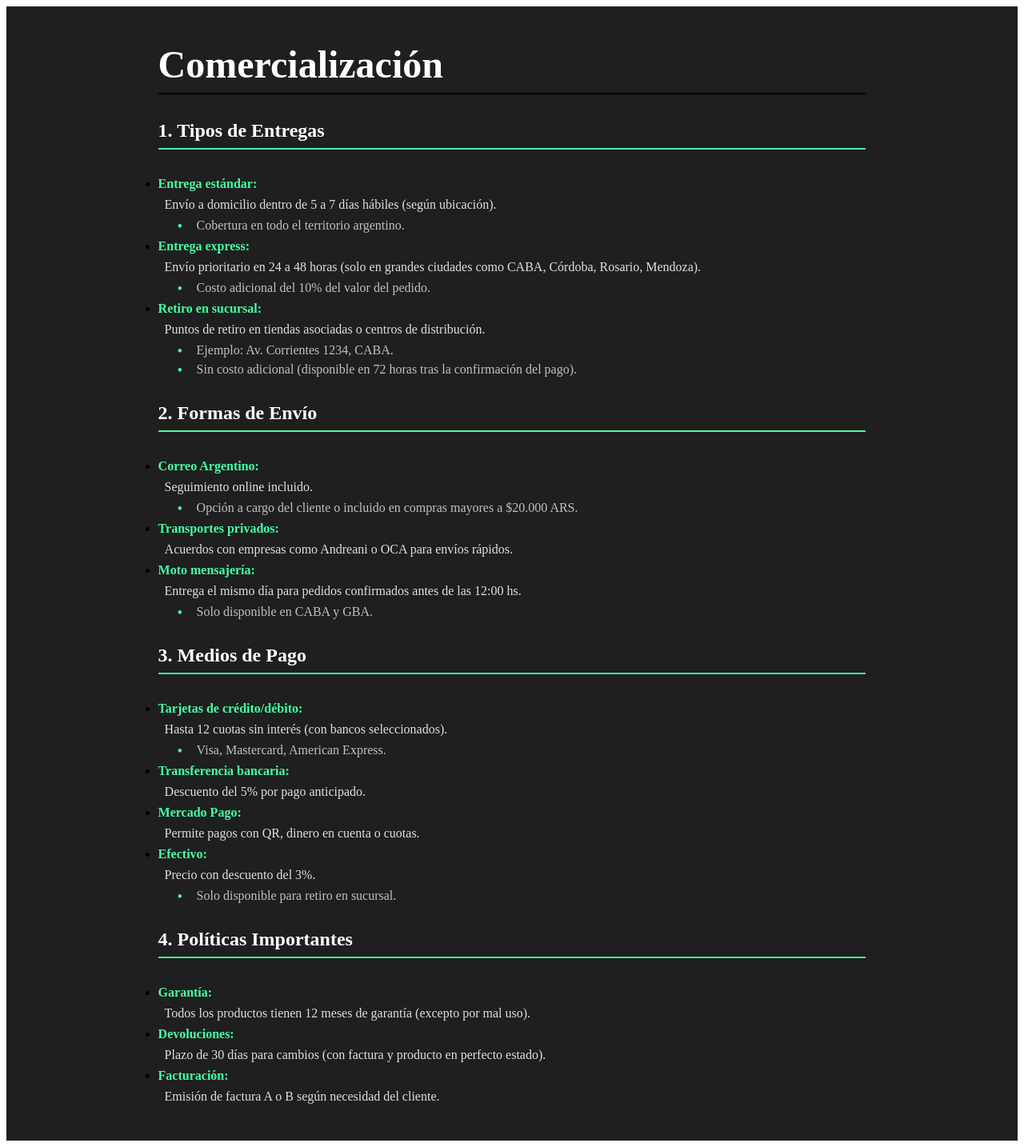
After one commit to IgnacioEsquenon/proyecto_esquenon_gomez, a CodeIgniter 4 app: the page made by app/Views/Contenido/comercializacion_view.php in a window 1280 px wide. The commit adds this page. Shown: the whole page at 80% size. Run offline with PHP 8.4 and a stand-in for CodeIgniter, Linux system fonts and the light colour scheme; the template is opened without the code that fills it, so the values that code supplies are empty; some libraries are stand-ins or nearby versions.

Commit message:
Commit 14/04

```diff
--- a/app/Config/App.php
+++ b/app/Config/App.php
@@ -16,7 +16,7 @@ class App extends BaseConfig
      *
      * E.g., http://example.com/
      */
-    public string $baseURL = 'http://localhost/proyecto_esquenon_gomez-1/';
+    public string $baseURL = 'http://localhost/proyecto_esquenon_gomez/';
 
     /**
      * Allowed Hostnames in the Site URL other than the hostname in the baseURL.
--- a/app/Config/Routes.php
+++ b/app/Config/Routes.php
@@ -9,5 +9,6 @@ $routes->get('/', 'Home::Principal');
 $routes->get('principal', 'Home::Principal');
 $routes->get('quienes_somos', 'Home::quienes_somos');
 /** Ruta de catalogo */
-/** Ruta de comercializacion */
+$routes->get('comercializacion', 'Home::comercializacion');
 $routes->get('terminos_y_condiciones', 'Home::ter_y_cond');
+$routes->get('contacto', 'Home::contacto');
--- /dev/null
+++ b/app/Views/Contenido/comercializacion_view.php
@@ -0,0 +1,115 @@
+<section class="comercializacion">
+    <link rel="stylesheet" href=<?php echo base_url('assets/css/comercializacion_style.css')?>>
+    <h2 class="Titulo">Comercialización</h2>
+
+    <!-- Sección 1: Tipos de Entregas -->
+    <div>
+            <h2 class="titulo-seccion">1. Tipos de Entregas</h2>
+            <ul class="lista-contenido">
+                <li class="item-principal">
+                    <span class="titulo-item">Entrega estándar:</span>
+                    <span class="descripcion-item">Envío a domicilio dentro de 5 a 7 días hábiles (según ubicación).</span>
+                    <ul class="sub-lista">
+                        <li class="sub-item">Cobertura en todo el territorio argentino.</li>
+                    </ul>
+                </li>
+
+                <li class="item-principal">
+                    <span class="titulo-item">Entrega express:</span>
+                    <span class="descripcion-item">Envío prioritario en 24 a 48 horas (solo en grandes ciudades como CABA, Córdoba, Rosario, Mendoza).</span>
+                    <ul class="sub-lista">
+                        <li class="sub-item">Costo adicional del 10% del valor del pedido.</li>
+                    </ul>
+                </li>
+
+                <li class="item-principal">
+                    <span class="titulo-item">Retiro en sucursal:</span>
+                    <span class="descripcion-item">Puntos de retiro en tiendas asociadas o centros de distribución.</span>
+                    <ul class="sub-lista">
+                        <li class="sub-item">Ejemplo: Av. Corrientes 1234, CABA.</li>
+                        <li class="sub-item">Sin costo adicional (disponible en 72 horas tras la confirmación del pago).</li>
+                    </ul>
+                </li>
+            </ul>
+    </div>
+
+        <!-- Sección 2: Formas de Envío -->
+        <div>
+            <h2 class="titulo-seccion">2. Formas de Envío</h2>
+            <ul class="lista-contenido">
+                <li class="item-principal">
+                    <span class="titulo-item">Correo Argentino:</span>
+                    <span class="descripcion-item">Seguimiento online incluido.</span>
+                    <ul class="sub-lista">
+                        <li class="sub-item">Opción a cargo del cliente o incluido en compras mayores a $20.000 ARS.</li>
+                    </ul>
+                </li>
+
+                <li class="item-principal">
+                    <span class="titulo-item">Transportes privados:</span>
+                    <span class="descripcion-item">Acuerdos con empresas como Andreani o OCA para envíos rápidos.</span>
+                </li>
+
+                <li class="item-principal">
+                    <span class="titulo-item">Moto mensajería:</span>
+                    <span class="descripcion-item">Entrega el mismo día para pedidos confirmados antes de las 12:00 hs.</span>
+                    <ul class="sub-lista">
+                        <li class="sub-item">Solo disponible en CABA y GBA.</li>
+                    </ul>
+                </li>
+            </ul>
+    </div>
+
+        <!-- Sección 3: Medios de Pago -->
+        <div>
+            <h2 class="titulo-seccion">3. Medios de Pago</h2>
+            <ul class="lista-contenido">
+                <li class="item-principal">
+                    <span class="titulo-item">Tarjetas de crédito/débito:</span>
+                    <span class="descripcion-item">Hasta 12 cuotas sin interés (con bancos seleccionados).</span>
+                    <ul class="sub-lista">
+                        <li class="sub-item">Visa, Mastercard, American Express.</li>
+                    </ul>
+                </li>
+
+                <li class="item-principal">
+                    <span class="titulo-item">Transferencia bancaria:</span>
+                    <span class="descripcion-item">Descuento del 5% por pago anticipado.</span>
+                </li>
+
+                <li class="item-principal">
+                    <span class="titulo-item">Mercado Pago:</span>
+                    <span class="descripcion-item">Permite pagos con QR, dinero en cuenta o cuotas.</span>
+                </li>
+
+                <li class="item-principal">
+                    <span class="titulo-item">Efectivo:</span>
+                    <span class="descripcion-item">Precio con descuento del 3%.</span>
+                    <ul class="sub-lista">
+                        <li class="sub-item">Solo disponible para retiro en sucursal.</li>
+                    </ul>
+                </li>
+            </ul>
+    </div>
+
+        <!-- Sección 4: Políticas Importantes -->
+        <div>
+            <h2 class="titulo-seccion">4. Políticas Importantes</h2>
+            <ul class="lista-contenido">
+                <li class="item-principal">
+                    <span class="titulo-item">Garantía:</span>
+                    <span class="descripcion-item">Todos los productos tienen 12 meses de garantía (excepto por mal uso).</span>
+                </li>
+
+                <li class="item-principal">
+                    <span class="titulo-item">Devoluciones:</span>
+                    <span class="descripcion-item">Plazo de 30 días para cambios (con factura y producto en perfecto estado).</span>
+                </li>
+
+                <li class="item-principal">
+                    <span class="titulo-item">Facturación:</span>
+                    <span class="descripcion-item">Emisión de factura A o B según necesidad del cliente.</span>
+                </li>
+            </ul>
+    </div>
+</section>
--- /dev/null
+++ b/app/Views/Contenido/contacto_view.php
@@ -0,0 +1,2 @@
+<section>
+</section>
--- a/app/Views/plantillas/header_view.php
+++ b/app/Views/plantillas/header_view.php
@@ -39,13 +39,13 @@
           </ul>
         </li>
         <li class="nav-item">
-          <a class="nav-link" href="#"><i class="fa fa-credit-card-alt"></i>Comercialización</a>
+          <a class="nav-link" href=<?php echo base_url("comercializacion")?>><i class="fa fa-credit-card-alt"></i>Comercialización</a>
         </li>
         <li class="nav-item">
           <a class="nav-link" href=<?php echo base_url("terminos_y_condiciones")?>> <i class="fa fa-exclamation-circle"></i> Terminos y Condiciones</a>
         </li>
         <li class="nav-item">
-          <a class="nav-link" href="#"> <i class="fa fa-phone"></i> Contacto</a>
+          <a class="nav-link" href=<?php echo base_url("contacto")?>> <i class="fa fa-phone"></i> Contacto</a>
         </li>
         <li class="nav-item">
           <a class="nav-link" href="#"> <i class="fa fa-shopping-basket"></i> Tienda</a>
--- /dev/null
+++ b/assets/css/comercializacion_style.css
@@ -0,0 +1,71 @@
+/* --- Estilos Base --- */
+.comercializacion{
+    background-color: #1f1f1f;
+    padding-left: 15%;
+    padding-top: 1%;
+    padding-right: 15%;
+    padding-bottom: 3%;
+}
+
+/* --- Títulos --- */
+.Titulo{
+    color: #ffffff;
+    font-size: 3rem;
+    margin: 2rem 0 1rem 0;
+    padding-bottom: 0.5rem;
+    border-bottom: 2px solid #000000;
+}
+
+.titulo-seccion{
+    color: #ffffff;
+    font-size: 1.5rem;
+    margin: 2rem 0 1rem 0;
+    padding-bottom: 0.5rem;
+    border-bottom: 2px solid #44ffa2;
+}
+
+.titulo-item {
+    color: #44ffa2;
+    font-weight: bold;
+    display: block;
+    margin-bottom: 0.5rem;
+}
+
+/* --- Listas Principales --- */
+.lista-contenido{
+    display: inline;
+}
+
+.item-principal {
+    margin-bottom: 0.5rem;
+}
+
+/* --- Items y Subitems --- */
+
+.descripcion-item {
+    color: #dfdfdf;
+    margin-left: 0.5rem;
+    display: block;
+}
+
+.sub-lista {
+    margin: 0.5rem 0 0 1.5rem;
+    padding: 0;
+    list-style: none;
+}
+
+.sub-item {
+    position: relative;
+    padding-left: 1.5rem;
+    margin-bottom: 0.4rem;
+    color: #c0c0c0;
+}
+
+.sub-item:before {
+    content: "•";
+    color: #44ffa2;
+    position: absolute;
+    left: 0;
+    font-size: 1.2rem;
+    line-height: 1;
+}
```
Also changed, not shown: app/Controllers/Home.php (+10 -0 lines), README.md, 1 other file.
